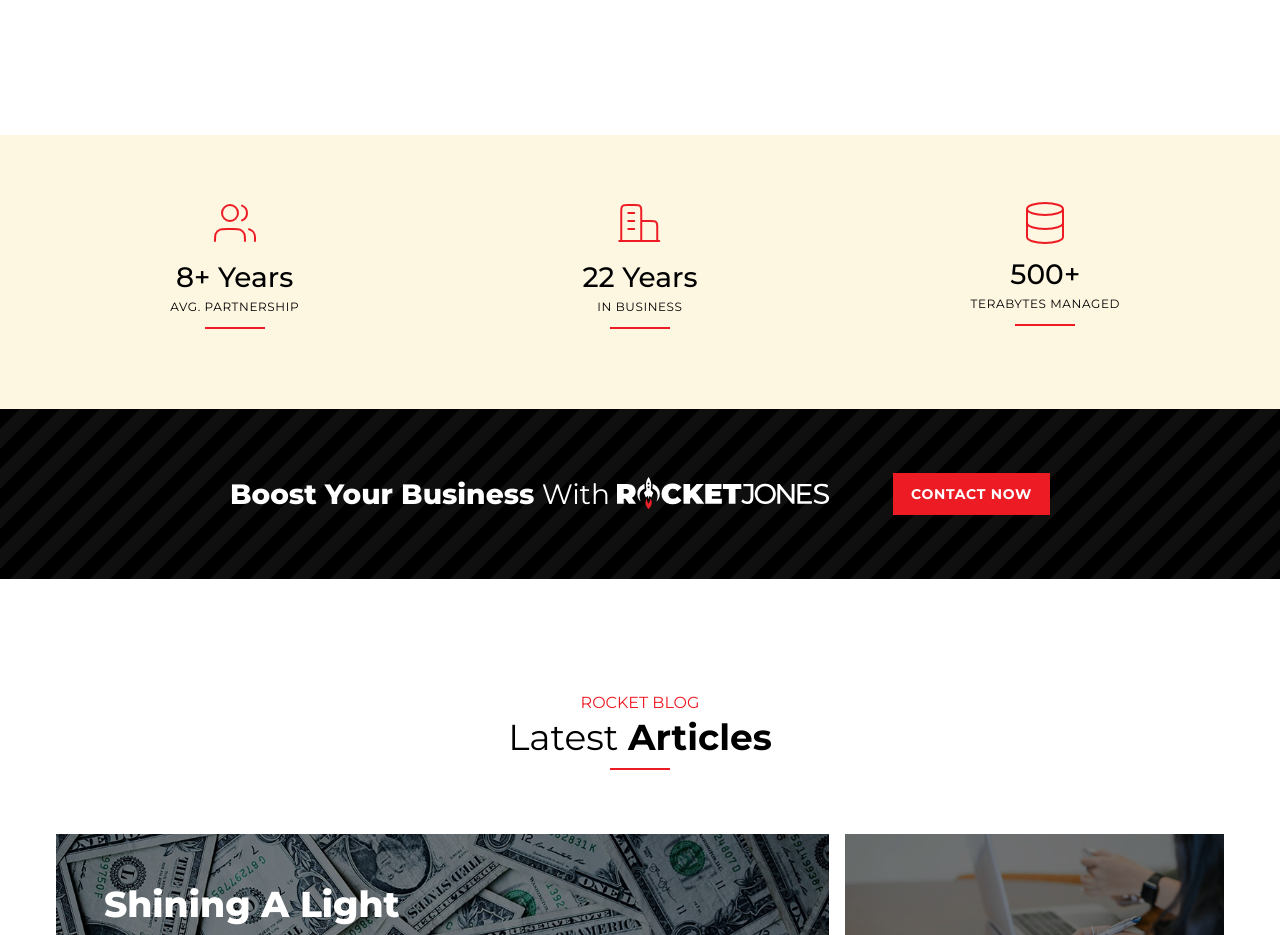
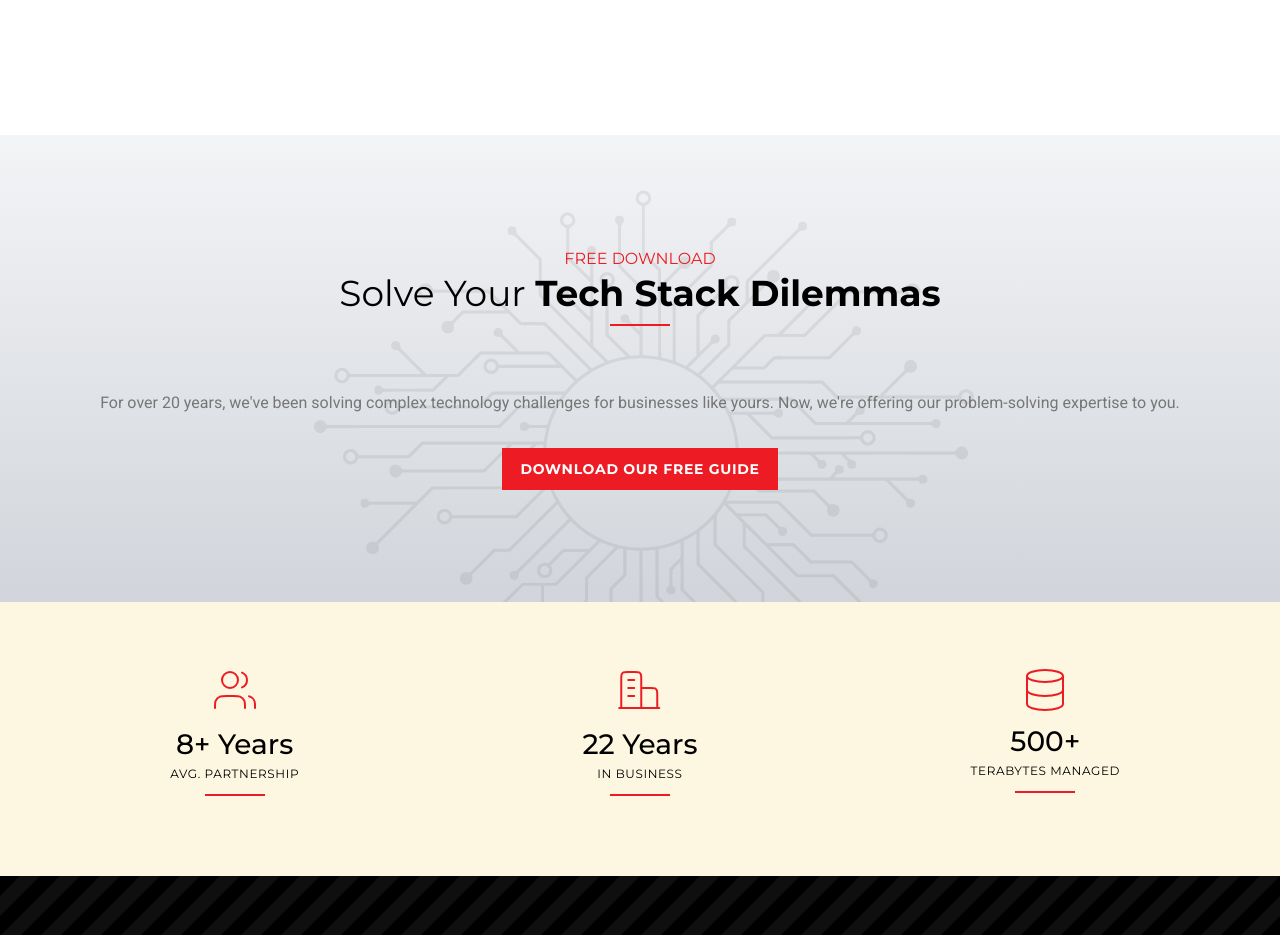
Before and after one commit to rocketjonesinteractive/rocketjones-com, a Next.js app: page / in a window 1280 px wide. Shown: the part 4080-5015 px from the top of the page. Built offline with nearby package versions, Linux system fonts and the light colour scheme.

Commit message:
adding guide cta

```diff
--- a/src/app/layout.tsx
+++ b/src/app/layout.tsx
@@ -25,10 +25,11 @@
         <style
           dangerouslySetInnerHTML={{
             __html: `
-        :root {
-          --font-roboto: ${roboto.style.fontFamily};
-          --font-montserrat: ${montserrat.style.fontFamily};
-        }`,
+              :root {
+                --font-roboto: ${roboto.style.fontFamily};
+                --font-montserrat: ${montserrat.style.fontFamily};
+              }
+            `,
           }}
         />
         <Script id="google-tag-manager">
@@ -40,15 +41,15 @@
           })(window,document,'script','dataLayer','GTM-TVPVTBS7');
           `}
         </Script>
-        <Script src="https://www.googletagmanager.com/gtag/js?id=UA-5947153-1" />
-        <Script id="google-analytics">
-          {`
-          window.dataLayer = window.dataLayer || [];
-          function gtag(){dataLayer.push(arguments);}
-          gtag('js', new Date());
-          gtag('config', 'UA-5947153-1');
-          `}
-        </Script>
+        {/*<Script src="https://www.googletagmanager.com/gtag/js?id=UA-5947153-1" />*/}
+        {/*<Script id="google-analytics">*/}
+        {/*  {`*/}
+        {/*  window.dataLayer = window.dataLayer || [];*/}
+        {/*  function gtag(){dataLayer.push(arguments);}*/}
+        {/*  gtag('js', new Date()); */}
+        {/*  gtag('config', 'UA-5947153-1');*/}
+        {/*  `}*/}
+        {/*</Script>*/}
       </head>
       <body className={`overflow-x-hidden bg-white text-grey ${roboto.className}`}>
         <noscript>
--- a/src/app/page.tsx
+++ b/src/app/page.tsx
@@ -11,6 +11,7 @@
 import { Promise } from '@/components/ui/organisms/Promise/Promise';
 import { Blog } from '@/components/ui/organisms/Blog/Blog';
 import { FreeConsultation } from '@/components/ui/organisms/FreeConsultation/FreeConsultation.tsx';
+import { GuideCta } from '@/components/ui/organisms/GuideCta/GuideCta.tsx';
 
 export default function Home() {
   return (
@@ -21,6 +22,7 @@
       <Process />
       <Testimonials />
       <Technology />
+      <GuideCta />
       <Stats />
       <FreeConsultation />
       <Blog />
--- /dev/null
+++ b/src/components/ui/organisms/GuideCta/GuideCta.tsx
@@ -0,0 +1,39 @@
+import React from 'react';
+import { SectionHeading } from '@/components/ui/molecules/SectionHeading/SectionHeading.tsx';
+import { Button } from '@/components/ui/atoms/Button/Button.tsx';
+import Link from 'next/link';
+import { animationVariants } from '@/utils/animations.ts';
+import { AnimateOnScrollDiv } from '@/components/ui/molecules/AnimateOnScrollDiv/AnimateOnScroll.tsx';
+
+export const GuideCta = () => {
+  return (
+    <div className={'bg-gradient-to-b from-gray-100 to-gray-300'}>
+      <div
+        className={
+          'overflow-hidden py-14 lg:py-28 ' +
+          'bg-circuits bg-opacity-50 bg-center bg-top-1/2 bg-no-repeat'
+        }
+      >
+        <SectionHeading
+          caption={'Free Download'}
+          title={
+            <>
+              Solve Your <strong>Tech Stack Dilemmas</strong>
+            </>
+          }
+        />
+        <AnimateOnScrollDiv variants={animationVariants.fadeInUp}>
+          <div className={'relative z-[1] mt-8 text-center leading-relaxed [text-wrap:balance]'}>
+            For over 20 years, we&apos;ve been solving complex technology challenges for businesses
+            like yours. Now, we&apos;re offering our problem-solving expertise to you.
+          </div>
+          <div className={'mt-8 flex justify-center'}>
+            <Link href={`/guides/cracking-the-tech-stack-code`}>
+              <Button>Download Our Free Guide</Button>
+            </Link>
+          </div>
+        </AnimateOnScrollDiv>
+      </div>
+    </div>
+  );
+};
--- a/tailwind.config.ts
+++ b/tailwind.config.ts
@@ -65,6 +65,7 @@
         map: "url('/img/map-bg.jpg')",
         rocketLandscape: "url('/img/rocket-landscape-bg.jpg')",
         rocketLandscapeSquare: "url('/img/rocket-landscape-square-bg.png')",
+        circuits: "url('/img/bg-circuits.png')",
       },
       keyframes: {
         blink: {
```
Also changed, not shown: public/img/bg-circuits.png (added), 1 other file (tests, documents, lock files or other folders).
